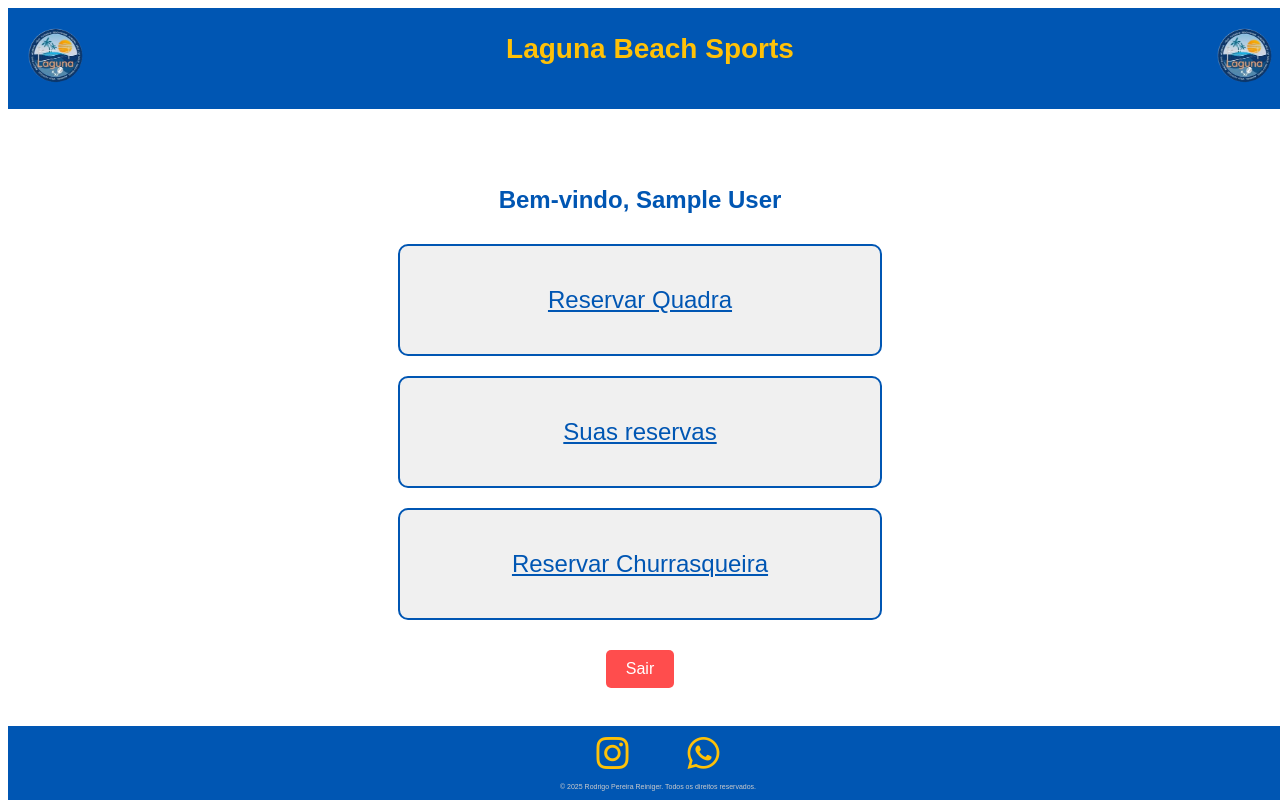
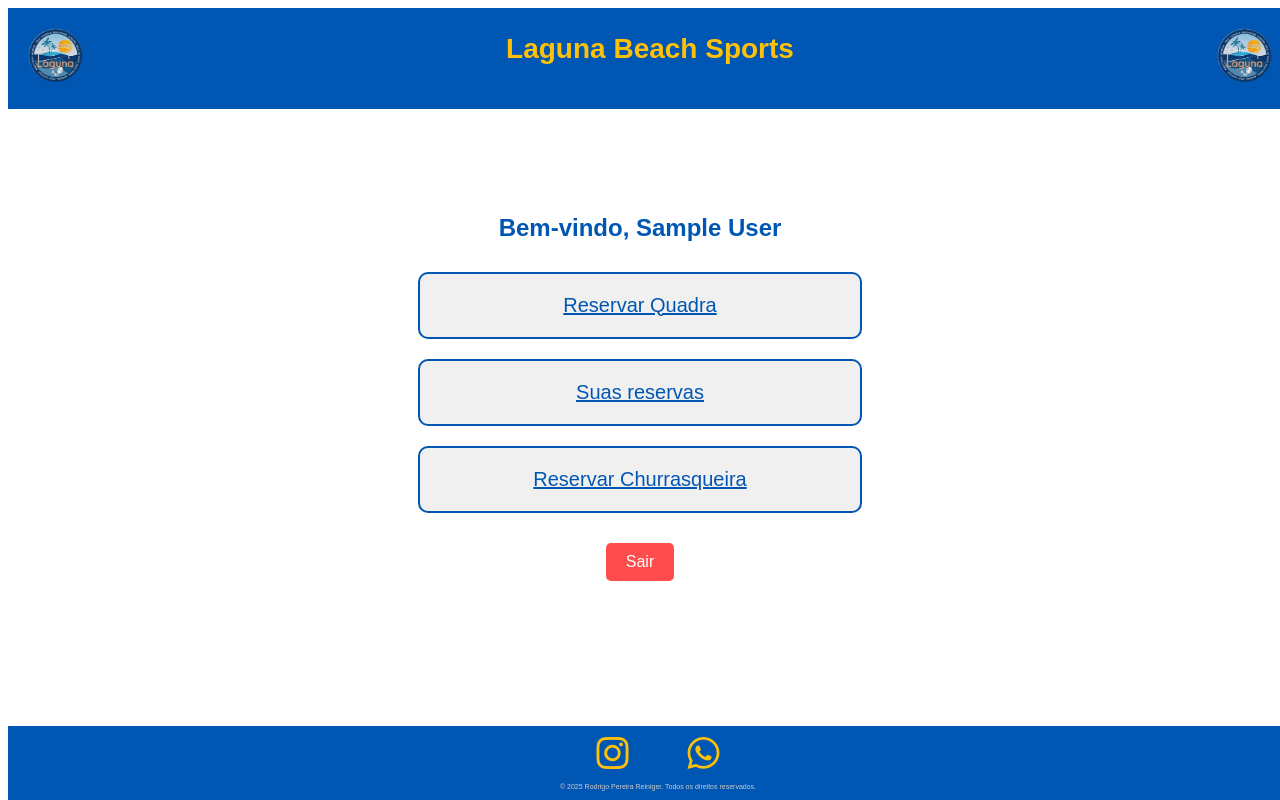
Before and after one commit to Reiniger95/lagunaa, a Django app: page / in a window 1280 px wide. Run offline with Django 5.2, Linux system fonts and the light colour scheme; the visitor is signed in with stand-in values (Sample User, id 1).

Commit message:
ajuste home

```diff
--- a/agendador/laguna/templates/home.html
+++ b/agendador/laguna/templates/home.html
@@ -17,20 +17,20 @@
       justify-content: center;
       width: 80%;
       margin: 0 auto;
-      height: 80vh;
+      height: 70vh;
     }
 
     .box {
       width: 100%;
       max-width: 400px;
       margin: 10px;
-      padding: 40px;
+      padding: 20px;
       text-align: center;
       border: 2px solid #0056b3;
       border-radius: 10px;
       background-color: #f0f0f0;
       cursor: pointer;
-      font-size: 24px;
+      font-size: 20px;
       color: #0056b3;
       transition: background-color 0.3s, color 0.3s;
     }
```
